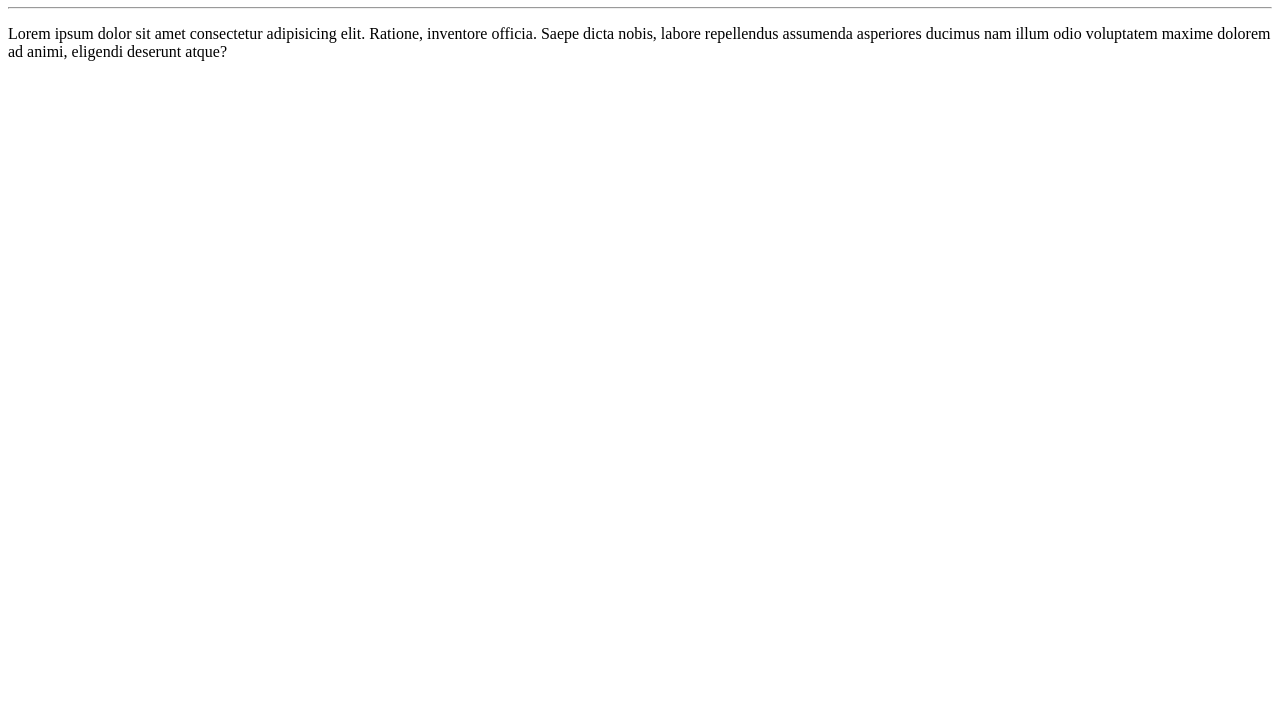
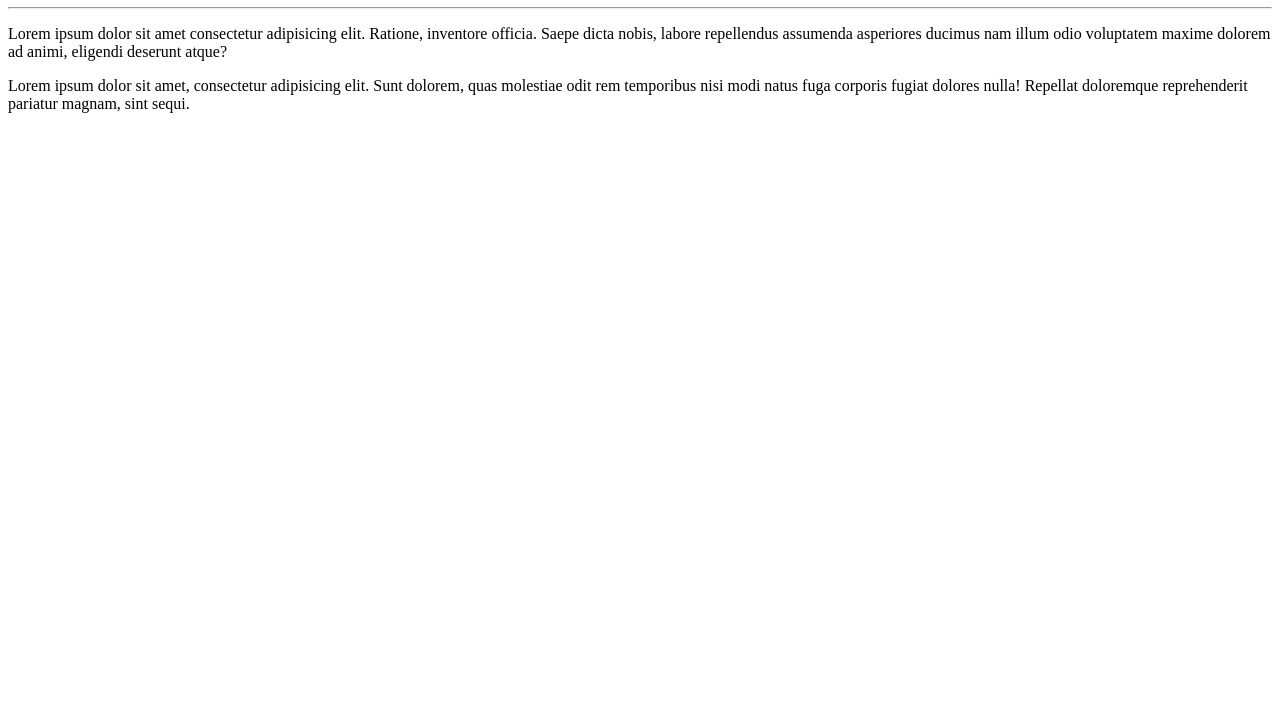
Before and after one commit to Andreyos08/testegit, a plain HTML site: page siteteste/index.html in a window 1280 px wide. Shown: the part 73-800 px from the top of the page. Drawn offline with Linux system fonts and the light colour scheme.

Commit message:
adicionei um paragrafo

```diff
--- a/siteteste/index.html
+++ b/siteteste/index.html
@@ -10,5 +10,6 @@
     <h1>Olá, mundo!</h1>
     <hr>
     <p>Lorem ipsum dolor sit amet consectetur adipisicing elit. Ratione, inventore officia. Saepe dicta nobis, labore repellendus assumenda asperiores ducimus nam illum odio voluptatem maxime dolorem ad animi, eligendi deserunt atque?</p>
+    <p>Lorem ipsum dolor sit amet, consectetur adipisicing elit. Sunt dolorem, quas molestiae odit rem temporibus nisi modi natus fuga corporis fugiat dolores nulla! Repellat doloremque reprehenderit pariatur magnam, sint sequi.</p>
 </body>
 </html>
```
